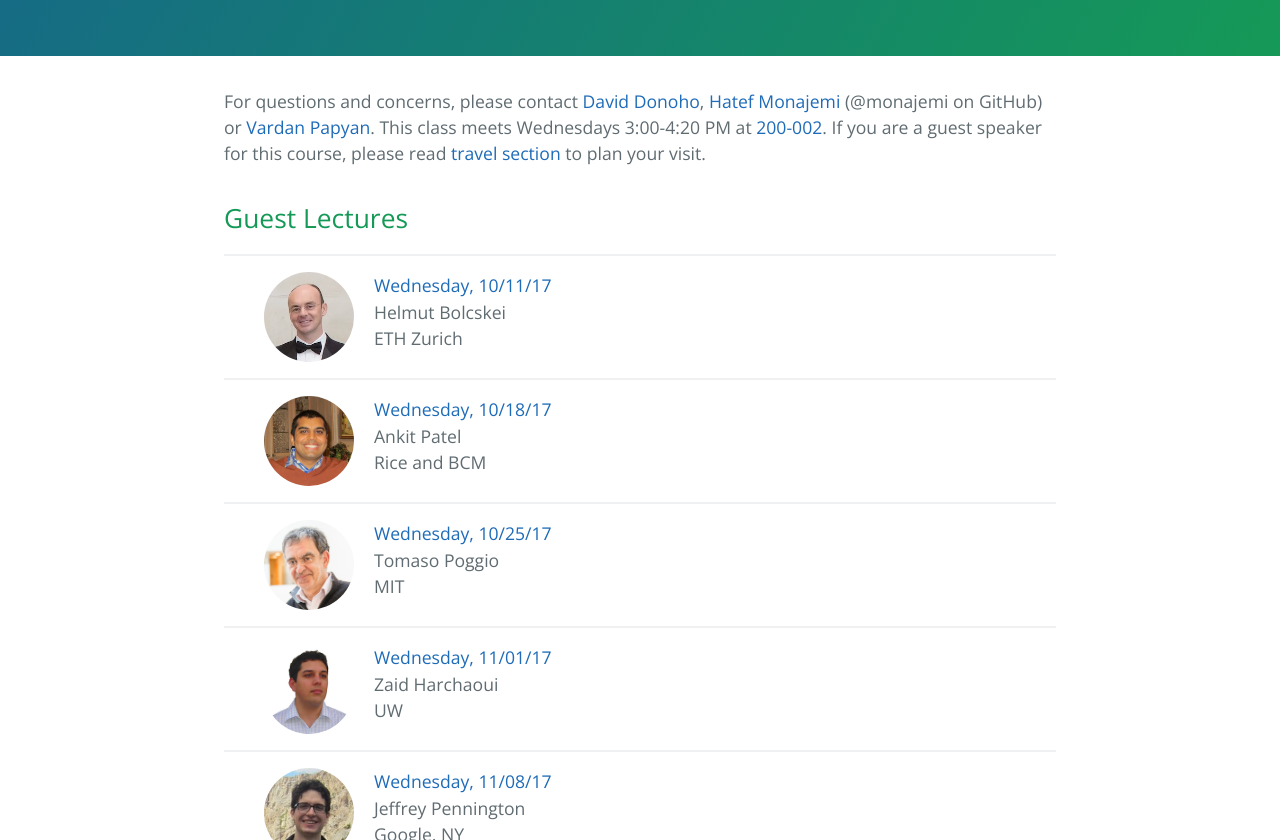
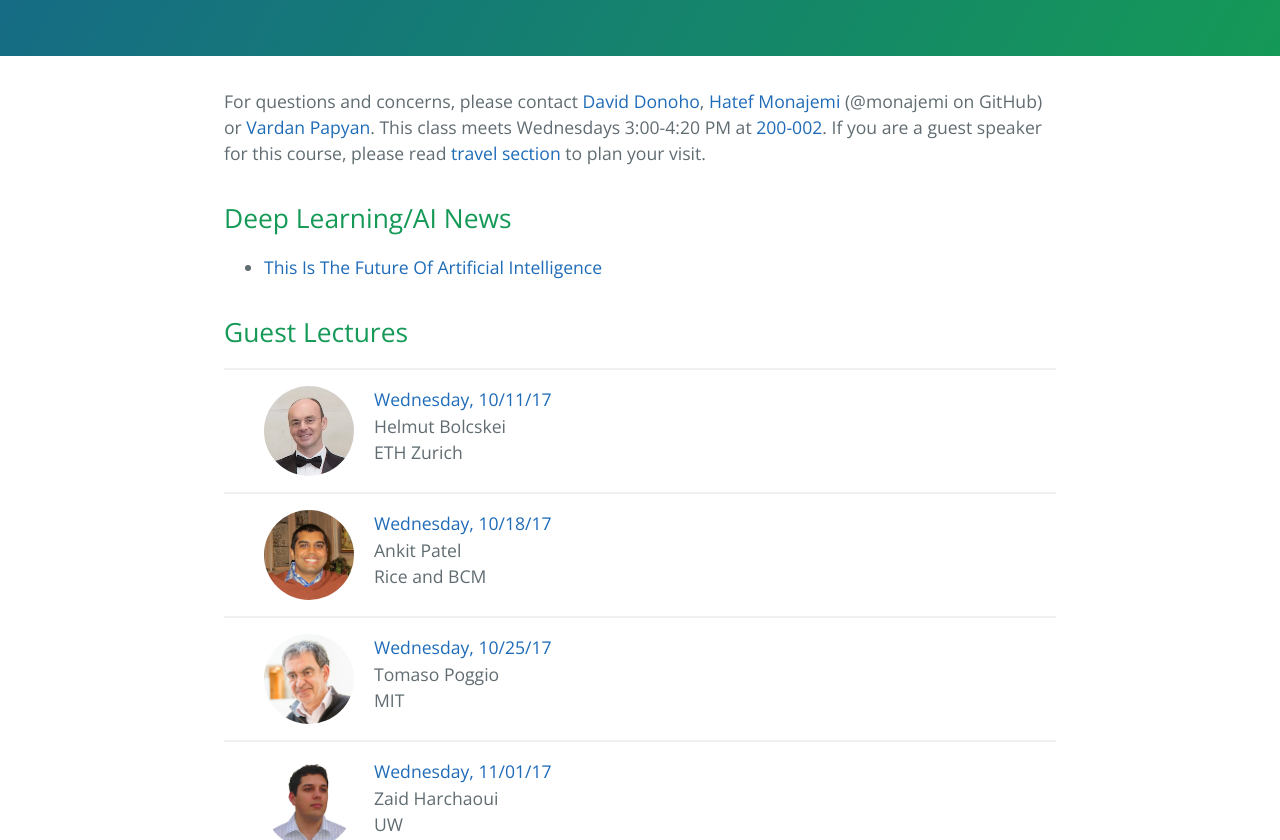
Before and after one commit to stats385/stats385.github.io, a Jekyll site: the page built from index.md, in a window 1280 px wide and 900 px high, scrolled down 969 px, cut to the strip 60-900 px from the top of the window. Built offline with Jekyll 4.4.1, drawn with Linux system fonts in a browser that asks for light colours; the repository's description, which GitHub fills in, is left out.

Commit message:
added nnews section

```diff
--- a/index.md
+++ b/index.md
@@ -3,6 +3,11 @@ layout: titlepage
 ---
 
 For questions and concerns, please contact [David Donoho](https://profiles.stanford.edu/david-donoho), [Hatef Monajemi](http://web.stanford.edu/~monajemi/) (@monajemi on GitHub) or [Vardan Papyan](http://vardanp.cswp.cs.technion.ac.il/). This class meets Wednesdays 3:00-4:20 PM at [200-002](https://campus-map.stanford.edu/?srch=200-002). If you are a guest speaker for this course, please read [travel section](#plan-your-visit) to plan your visit.
+
+
+## Deep Learning/AI News
+ * [This Is The Future Of Artificial Intelligence](http://amp.timeinc.net/fortune/2016/06/15/future-of-work-2)
+
 
 ## [](#Lectures) Guest Lectures
 
```
